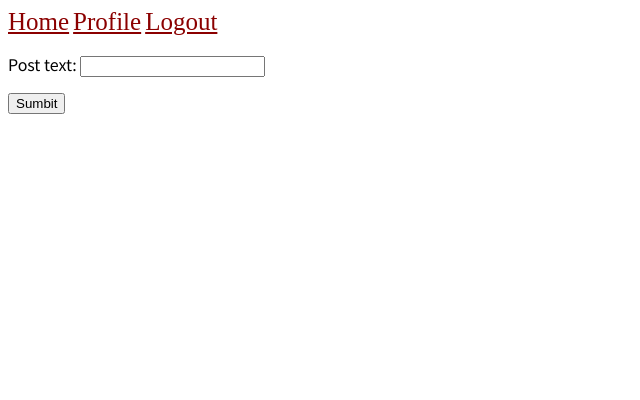
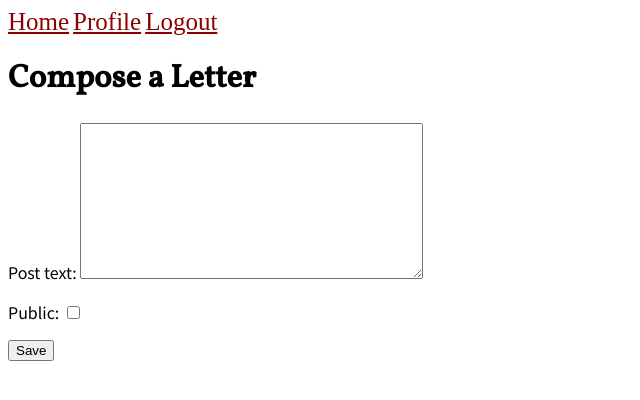
Before and after one commit to blangwell/my-apologies, a Django app: page /apology/ in a window 1280 px wide. Shown: the top 400 px of the page, without its empty margins (0-640 px from the left). Run offline with Django 3.2, Linux system fonts and the light colour scheme; the visitor is signed in with stand-in values (Sample User, id 1); some web fonts are replaced.

Commit message:
[forms] Add apology form logic and test

```diff
--- a/main_app/forms.py
+++ b/main_app/forms.py
@@ -26,8 +26,17 @@ class AccountAuthenticationForm(forms.ModelForm):
       if not authenticate(email=email, password=password):
         raise forms.ValidationError('Email or Password is incorrect')
 
-class ApologyForm(forms.Form):
-  post_text = forms.CharField(max_length=3000)
-  # public = forms.BooleanField()
+class ApologyForm(forms.ModelForm):
+  class Meta:
+    model = Apology
+    widgets = {
+      'post_text': forms.Textarea
+    }
+    fields = [
+      'post_text',
+      'public'
+    ]
+    # post_text = forms.CharField(max_length=3000, label='', widget=forms.Textarea)
+    # public = forms.BooleanField(required=False)
 
   # tags
--- a/main_app/templates/apology.html
+++ b/main_app/templates/apology.html
@@ -1,8 +1,9 @@
 {% extends 'base.html'%}
 {% block content %}
-
+  <h1>Compose a Letter</h1>
   <form method="post">
+    {% csrf_token %}
     {{form.as_p}}
-  <input type="submit" value="Sumbit">
+  <input type="submit" value="Save">
   </form>
 {% endblock %}
--- a/main_app/views.py
+++ b/main_app/views.py
@@ -95,6 +95,7 @@ def change_password(request):
 def write_apology_letter(request):
   # user = request.user
   form = ApologyForm(request.POST or None)
+  form.instance.user = request.user
   if form.is_valid():
     form.save()
 
```
Also changed, not shown: main_app/migrations/0004_auto_20200929_1746.py (added).
